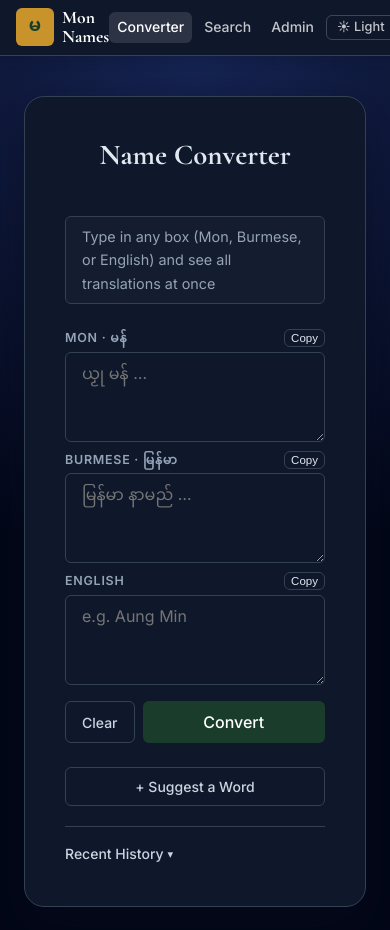
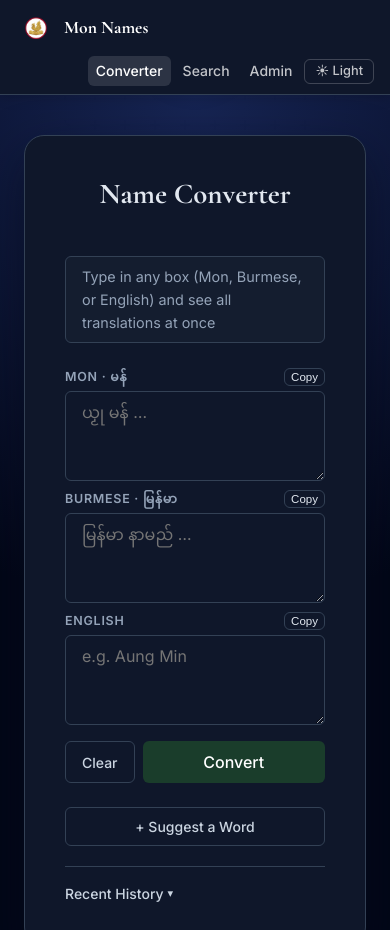
Before and after one commit to TaoMonLae/monname-converter, a website: page public/index.html in a window 390 px wide. Shown: the top 930 px of the page. Drawn offline with nearby package versions, Linux system fonts and the light colour scheme; a web font is replaced by a local one.

Commit message:
Add favicon link and logo-based responsive header brand

```diff
--- a/public/index.html
+++ b/public/index.html
@@ -5,6 +5,7 @@
   <meta name="viewport" content="width=device-width, initial-scale=1.0" />
   <title>Mon Name Converter</title>
   <meta name="description" content="Convert Mon, Burmese, and English names with dictionary-first full-name lookup, internal matching, and variant choice chips." />
+  <link rel="icon" href="/favicon.ico" sizes="any">
   <link rel="stylesheet" href="styles.css" />
   <script>
     // Apply saved theme before paint to avoid flash
@@ -753,11 +754,11 @@
 <!-- ── Header ──────────────────────────────────────────────── -->
 <header class="site-header">
   <div class="site-header__inner">
-    <a href="/" class="site-logo">
-      <div class="site-logo__icon">မ</div>
-      <div class="site-logo__text">
-        <span class="site-logo__name">Mon Names</span>
-        <span class="site-logo__sub">Name Converter</span>
+    <a href="/" class="brand" aria-label="Mon Names home">
+      <img src="/logo.png" alt="Mon Names logo" class="brand-logo" />
+      <div>
+        <span class="brand-title">Mon Names</span>
+        <span class="brand-subtitle">Name Converter</span>
       </div>
     </a>
     <nav class="site-nav" style="display:flex;align-items:center;gap:4px;">
--- a/public/styles.css
+++ b/public/styles.css
@@ -299,11 +299,49 @@ a:hover { color: var(--primary); text-decoration: underline; }
 
 .site-header__inner {
   display: flex;
+  flex-wrap: wrap;
   align-items: center;
+  gap: var(--space-sm) var(--space-md);
   justify-content: space-between;
   padding: var(--space-md) var(--space-lg);
   max-width: 1200px;
   margin: 0 auto;
+}
+
+.brand {
+  display: inline-flex;
+  align-items: center;
+  gap: var(--space-sm);
+  color: white;
+  text-decoration: none;
+  min-width: 0;
+}
+
+.brand-logo {
+  width: 40px;
+  height: 40px;
+  object-fit: contain;
+  border-radius: var(--radius-sm);
+  flex-shrink: 0;
+}
+
+.brand-title,
+.brand-subtitle {
+  display: block;
+  line-height: 1.1;
+}
+
+.brand-title {
+  font-family: var(--font-heading);
+  font-size: 1.1rem;
+  font-weight: 700;
+}
+
+.brand-subtitle {
+  font-size: 0.7rem;
+  letter-spacing: 0.06em;
+  opacity: 0.72;
+  text-transform: uppercase;
 }
 
 .site-logo {
@@ -813,6 +851,8 @@ td {
 @media (max-width: 640px) {
   .container { padding: 0 var(--space-md); }
   .site-header__inner { padding: var(--space-sm) var(--space-md); }
+  .site-nav { width: 100%; justify-content: flex-end; }
+  .brand-subtitle { display: none; }
   .site-logo__sub { display: none; }
   .modal { border-radius: var(--radius-md); }
   table { font-size: 0.8rem; }
```
